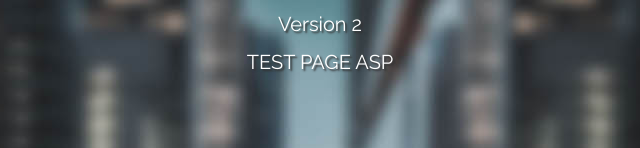
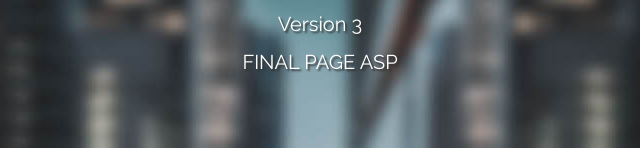
Before and after one commit to NeenuTomy1998/devops-website, a plain HTML site: page index.html in a window 1280 px wide. Shown: the part 342-490 px from the top of the page, 320-960 px from the left. Drawn offline with Linux system fonts and the light colour scheme.

Commit message:
Update index.html

```diff
--- a/index.html
+++ b/index.html
@@ -56,8 +56,8 @@ https://www.tooplate.com/view/2117-infinite-loop
         <div class="tm-hero-text-container-inner">
             <h2 class="tm-hero-title">Asp Application</h2>
             <p class="tm-hero-subtitle">
-              Version 2
-              <br> TEST PAGE ASP
+              Version 3
+              <br> FINAL PAGE ASP
             </p>
         </div>
       </div>
```
